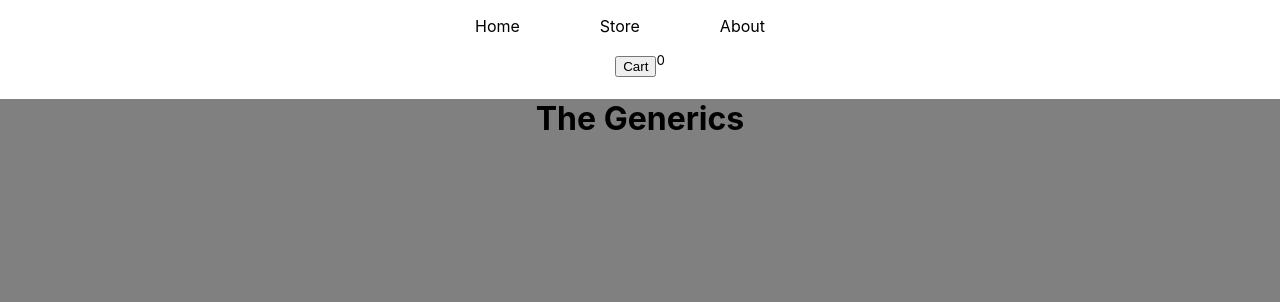
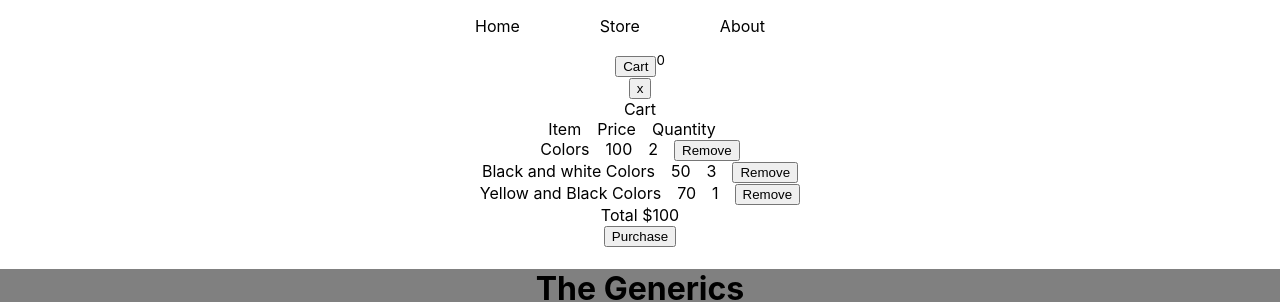
Before and after one commit to manan228/ecommerce-sharpener, a React (Create React App) app: page / in a window 1280 px wide. Both pictures are taken after a click on the button "Cart". Shown: the top 302 px of the page. Built offline with nearby package versions, Linux system fonts and the light colour scheme.

Commit message:
Added Show Cart when clicked on Cart

```diff
--- /dev/null
+++ b/src/Cart.js
@@ -0,0 +1,54 @@
+import "./Cart.module.css";
+
+const cartElements = [
+  {
+    title: "Colors",
+    price: 100,
+    imageUrl: "https://prasadyash2411.github.io/ecom-website/img/Album%201.png",
+    quantity: 2,
+  },
+
+  {
+    title: "Black and white Colors",
+    price: 50,
+    imageUrl: "https://prasadyash2411.github.io/ecom-website/img/Album%202.png",
+    quantity: 3,
+  },
+
+  {
+    title: "Yellow and Black Colors",
+    price: 70,
+    imageUrl: "https://prasadyash2411.github.io/ecom-website/img/Album%203.png",
+    quantity: 1,
+  },
+];
+
+const Cart = (props) => {
+  return (
+    <section>
+      <button onClick={props.onXClick}>x</button>
+      <div>Cart</div>
+      <div>
+        <span>Item</span>
+        <span>Price</span>
+        <span>Quantity</span>
+      </div>
+      <div>
+        {cartElements.map((item) => {
+          return (
+            <div>
+              <span>{item.title}</span>
+              <span>{item.price}</span>
+              <span>{item.quantity}</span>
+              <button>Remove</button>
+            </div>
+          );
+        })}
+      </div>
+      <div>Total $100</div>
+      <button>Purchase</button>
+    </section>
+  );
+};
+
+export default Cart;
--- /dev/null
+++ b/src/Cart.module.css
@@ -0,0 +1,4 @@
+section div span {
+
+    margin-right: 1rem;
+}
--- a/src/Headers.js
+++ b/src/Headers.js
@@ -1,15 +1,29 @@
+import { useState } from 'react';
+import Cart from './Cart';
 import classes from './Headers.module.css'
 
 const Heading = () => {
 
+    const [showCart, setShowCart] = useState(false)
+
+    const onCartClickHander = () => {
+
+        setShowCart(true)
+    }
+
+    const onXClickHandler = () => {
+
+        setShowCart(false)
+    }
     return <>
     <ul className={classes.menu}>
         <li>Home</li>
         <li>Store</li>
         <li>About</li>
     </ul>
-    <button>Cart</button>
+    <button onClick={onCartClickHander}>Cart</button>
     <sup>0</sup>
+    {showCart && <Cart onXClick={onXClickHandler}/>}
     <h1 className={classes.heading}>The Generics</h1></>
 }
 
```
